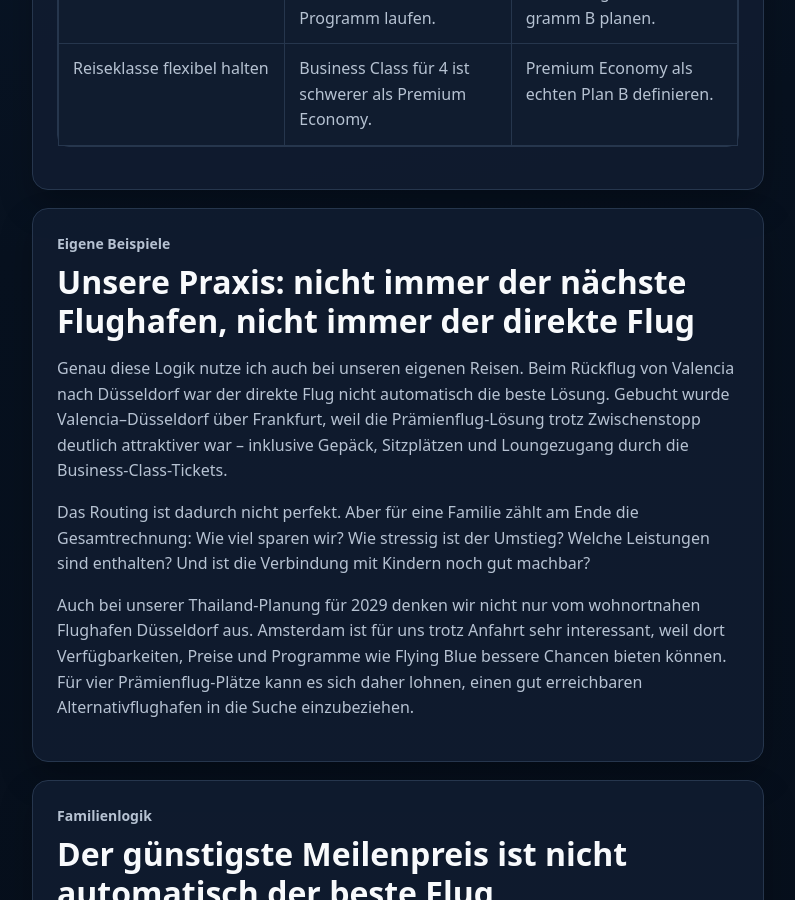
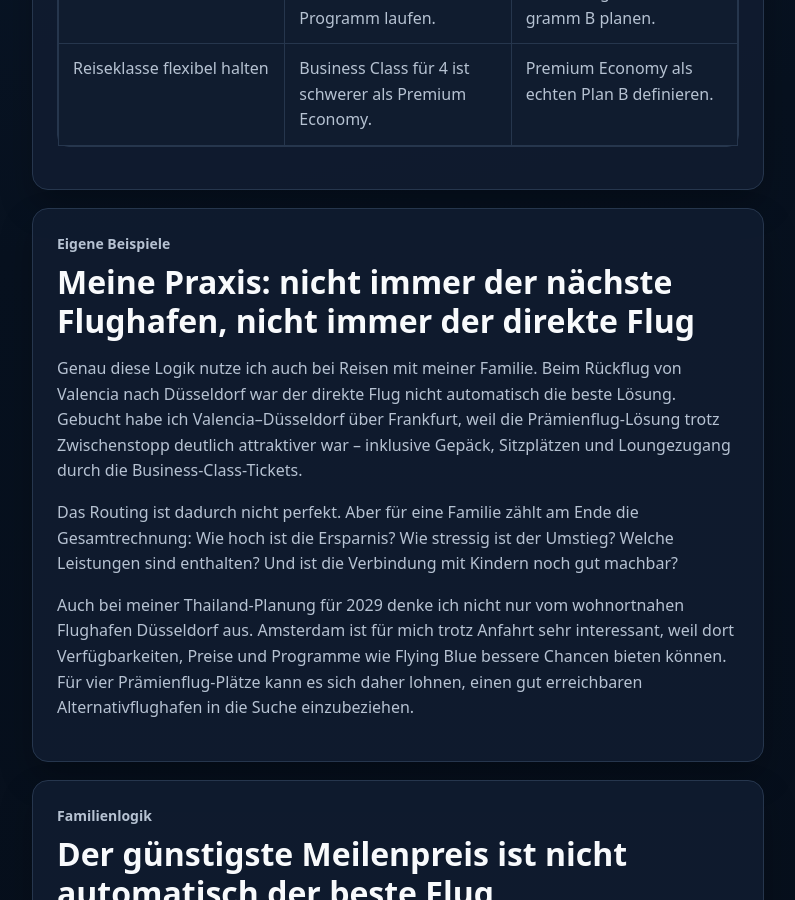
Before and after one commit to Praemienflug-Planer/miles-planer, a Jekyll site: the page built from vier-praemienflug-plaetze-finden/index.html, in a window 1280 px wide and 900 px high, scrolled down 1946 px. Shown: the whole window, without its empty margins (68-863 px from the left). Built offline with Jekyll 4.4.1, drawn with Linux system fonts in a browser that asks for light colours.

Commit message:
Use first-person voice in four-seat family examples

```diff
--- a/vier-praemienflug-plaetze-finden/index.html
+++ b/vier-praemienflug-plaetze-finden/index.html
@@ -29,7 +29,7 @@
 
     <div class="article-card seo-card" id="strategie"><p class="eyebrow">Strategie</p><h2>Was die Chancen auf 4 Plätze verbessert</h2><div class="seo-table-wrap"><table class="seo-table"><thead><tr><th>Hebel</th><th>Warum er hilft</th><th>Praktische Umsetzung</th></tr></thead><tbody><tr><td>Früh suchen</td><td>Viele gute Plätze erscheinen nahe Öffnung des Buchungsfensters.</td><td>T-360/T-355 grob im Blick behalten und früh testen.</td></tr><tr><td>Abflughäfen erweitern</td><td>Mehr Flughäfen bedeuten mehr mögliche Verfügbarkeiten.</td><td>FRA, DUS, AMS, BRU, CDG oder LHR prüfen, wenn erreichbar.</td></tr><tr><td>Programme kombinieren</td><td>Ein Programm findet selten immer die perfekte Lösung.</td><td>Flying Blue, Miles &amp; More, Avios und flexible Amex-Punkte getrennt prüfen.</td></tr><tr><td>One-Way denken</td><td>Hin- und Rückflug müssen nicht über dasselbe Programm laufen.</td><td>Hinflug über Programm A, Rückflug über Programm B planen.</td></tr><tr><td>Reiseklasse flexibel halten</td><td>Business Class für 4 ist schwerer als Premium Economy.</td><td>Premium Economy als echten Plan B definieren.</td></tr></tbody></table></div></div>
 
-    <div class="article-card seo-card"><p class="eyebrow">Eigene Beispiele</p><h2>Unsere Praxis: nicht immer der nächste Flughafen, nicht immer der direkte Flug</h2><p>Genau diese Logik nutze ich auch bei unseren eigenen Reisen. Beim Rückflug von Valencia nach Düsseldorf war der direkte Flug nicht automatisch die beste Lösung. Gebucht wurde Valencia–Düsseldorf über Frankfurt, weil die Prämienflug-Lösung trotz Zwischenstopp deutlich attraktiver war – inklusive Gepäck, Sitzplätzen und Loungezugang durch die Business-Class-Tickets.</p><p>Das Routing ist dadurch nicht perfekt. Aber für eine Familie zählt am Ende die Gesamtrechnung: Wie viel sparen wir? Wie stressig ist der Umstieg? Welche Leistungen sind enthalten? Und ist die Verbindung mit Kindern noch gut machbar?</p><p>Auch bei unserer Thailand-Planung für 2029 denken wir nicht nur vom wohnortnahen Flughafen Düsseldorf aus. Amsterdam ist für uns trotz Anfahrt sehr interessant, weil dort Verfügbarkeiten, Preise und Programme wie Flying Blue bessere Chancen bieten können. Für vier Prämienflug-Plätze kann es sich daher lohnen, einen gut erreichbaren Alternativflughafen in die Suche einzubeziehen.</p></div>
+    <div class="article-card seo-card"><p class="eyebrow">Eigene Beispiele</p><h2>Meine Praxis: nicht immer der nächste Flughafen, nicht immer der direkte Flug</h2><p>Genau diese Logik nutze ich auch bei Reisen mit meiner Familie. Beim Rückflug von Valencia nach Düsseldorf war der direkte Flug nicht automatisch die beste Lösung. Gebucht habe ich Valencia–Düsseldorf über Frankfurt, weil die Prämienflug-Lösung trotz Zwischenstopp deutlich attraktiver war – inklusive Gepäck, Sitzplätzen und Loungezugang durch die Business-Class-Tickets.</p><p>Das Routing ist dadurch nicht perfekt. Aber für eine Familie zählt am Ende die Gesamtrechnung: Wie hoch ist die Ersparnis? Wie stressig ist der Umstieg? Welche Leistungen sind enthalten? Und ist die Verbindung mit Kindern noch gut machbar?</p><p>Auch bei meiner Thailand-Planung für 2029 denke ich nicht nur vom wohnortnahen Flughafen Düsseldorf aus. Amsterdam ist für mich trotz Anfahrt sehr interessant, weil dort Verfügbarkeiten, Preise und Programme wie Flying Blue bessere Chancen bieten können. Für vier Prämienflug-Plätze kann es sich daher lohnen, einen gut erreichbaren Alternativflughafen in die Suche einzubeziehen.</p></div>
 
     <div class="article-card seo-card"><p class="eyebrow">Familienlogik</p><h2>Der günstigste Meilenpreis ist nicht automatisch der beste Flug</h2><p>Mit Kindern zählt nicht nur der Meilenwert. Ein Routing kann rechnerisch gut aussehen und praktisch trotzdem nerven: zu langer Umstieg, Nachtflug zur falschen Zeit, getrennte Sitzplätze, Flughafenwechsel oder ein zusätzlicher Inlandsflug ohne Puffer.</p><p>Gerade bei Familien würde ich deshalb immer das Gesamtpaket bewerten: Verfügbarkeit, Reisestress, Zuzahlungen, Sitzplatzlogik, Gepäck und Anschlussflüge.</p></div>
 
```
